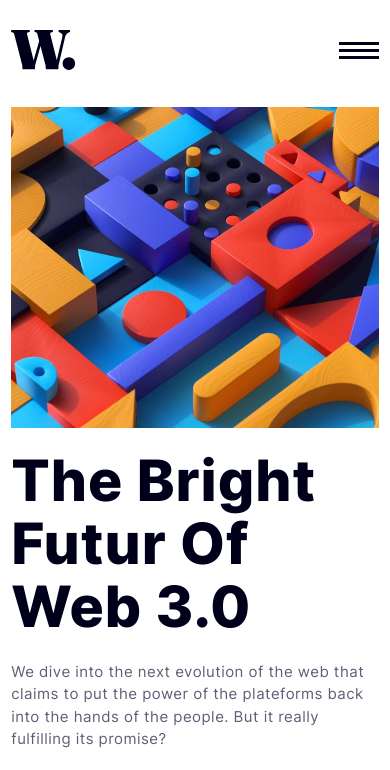
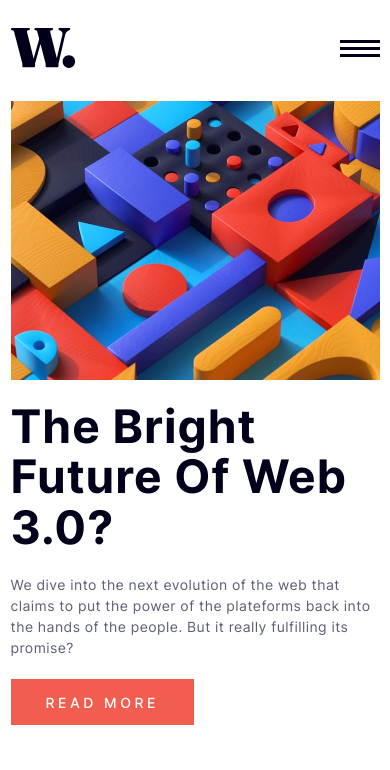
Before and after one commit to DTC-Formation/evaluation-html-css-mgcodeur, a plain HTML site: page index.html in a window 390 px wide. Shown: the top 770 px of the page. Drawn offline with Linux system fonts and the light colour scheme.

Commit message:
review responsive

```diff
--- a/assets/scss/app/_global.scss
+++ b/assets/scss/app/_global.scss
@@ -39,3 +39,9 @@ body {
     letter-spacing: 0.031rem;
     font-weight: 400;
 }
+
+@media (max-width: #{map-get($grid-breakpoints, tablet) - 1}) {
+    :root {
+        font-size: 14px;
+    }
+}
--- a/assets/scss/app/components/elements/_title.scss
+++ b/assets/scss/app/components/elements/_title.scss
@@ -3,7 +3,7 @@
     color: var(--color-very-dark-blue);
 }
 .title-1 {
-    font-weight: 800;
+    font-weight: 700;
     font-size: 3.8rem;
     letter-spacing: 1px;
 }
@@ -30,3 +30,9 @@
     font-size: 1.1rem;
     letter-spacing: 1px;
 }
+
+@media (max-width: #{map-get($grid-breakpoints, tablet) - 1}) {
+    .title-1 {
+        font-size: 3.3rem;
+    }
+}
--- a/assets/scss/app/global/_variables.scss
+++ b/assets/scss/app/global/_variables.scss
@@ -53,6 +53,7 @@ $container-max-widths: (
 /* grid */
 $grid-breakpoints: (
     mobile: 375px,
+    tablet: 768px,
     desktop: 992px
 )!default;
 
--- a/assets/scss/app/sections/home/_banner.scss
+++ b/assets/scss/app/sections/home/_banner.scss
@@ -3,6 +3,12 @@
         max-height: 50vh;
         object-fit: cover;
     }
+    @media (max-width: #{map-get($grid-breakpoints, tablet) - 1}) {
+        .mobile {
+            max-height: 33vh;
+        }
+    }
+
     @media (max-width: #{map-get($grid-breakpoints, desktop) - 1}) {
         .mobile {
             display: block;
--- a/index.html
+++ b/index.html
@@ -90,7 +90,7 @@
           <div class="grid pt-4">
             <div class="mobile-12 tablet-6">
               <h2 class="text-capitalize title title-1">
-                The bright futur of web 3.0
+                The bright future of web 3.0?
               </h2>
             </div>
             <div class="mobile-12 tablet-6">
```
Also changed, not shown: assets/css/app.css, 1 other file.
